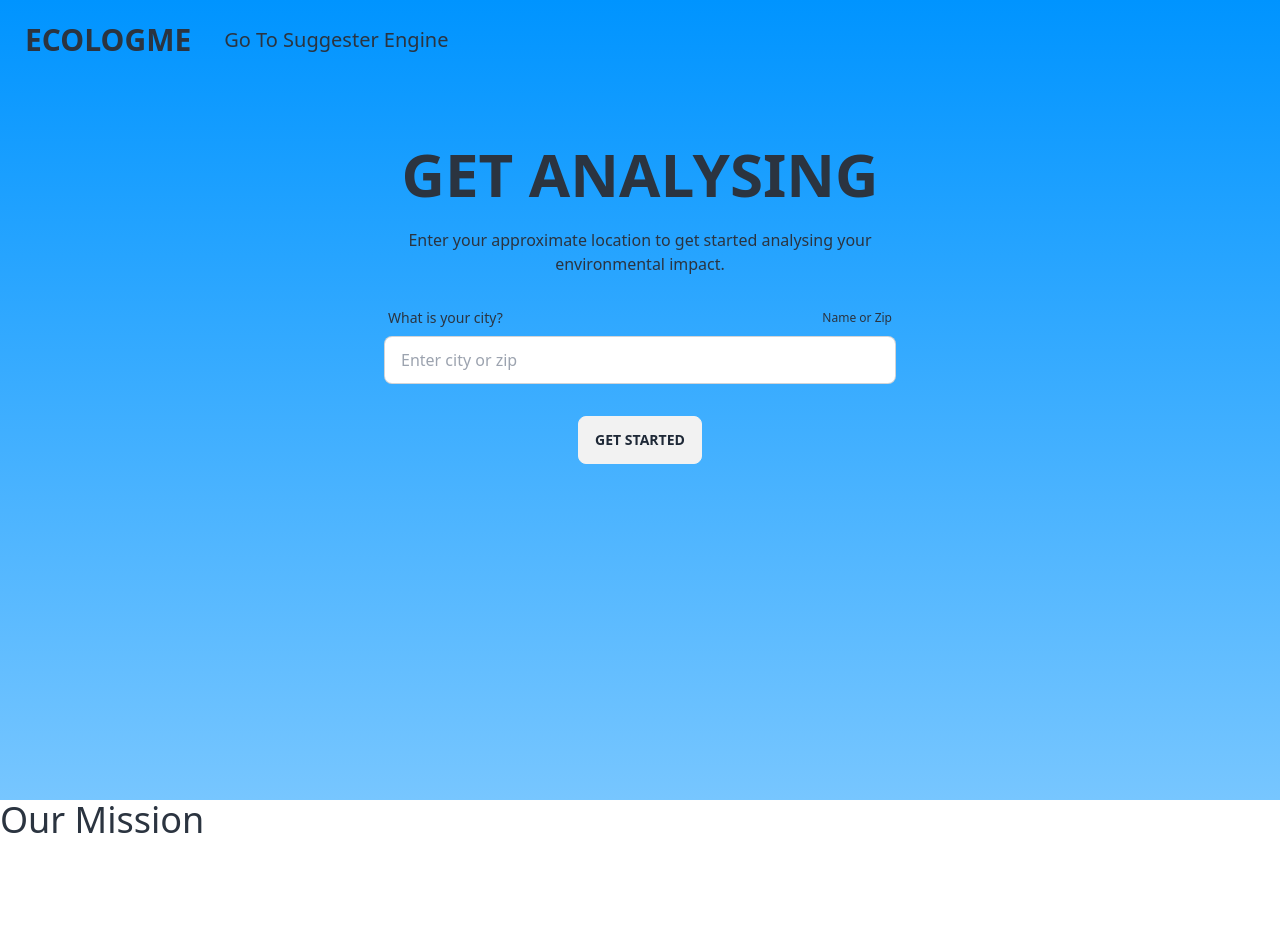
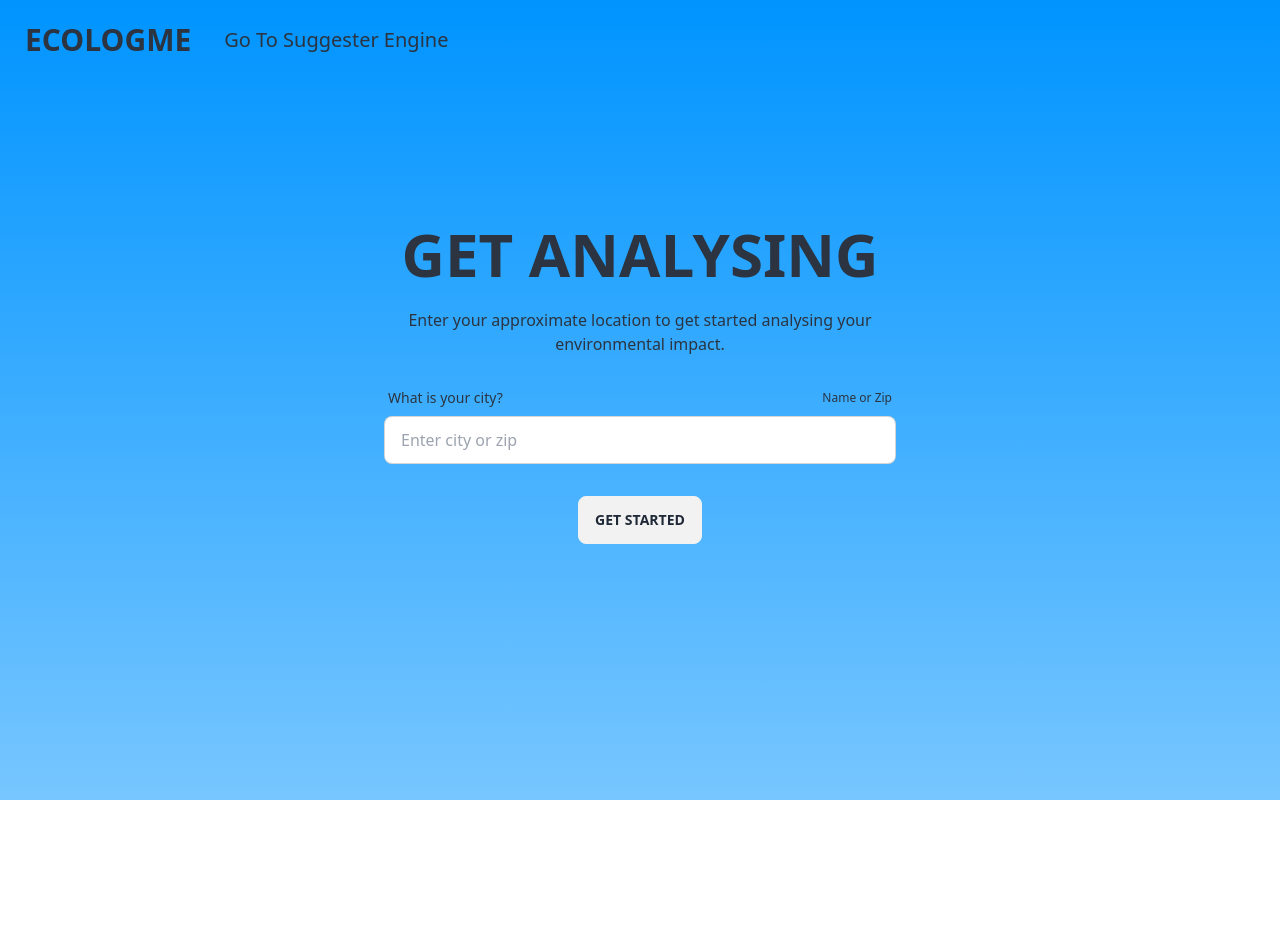
Before and after one commit to mjh316/hackpnwjune, a SvelteKit app: page / in a window 1280 px wide. Shown: the top 925 px of the page. Built offline with nearby package versions, Linux system fonts and the light colour scheme.

Commit message:
Fixed navbar

```diff
--- a/src/components/Navbar.svelte
+++ b/src/components/Navbar.svelte
@@ -8,7 +8,7 @@
 <div
 	class={'navbar fixed text-neutral text-center py-4 px-2' +
 		' ' +
-		($scrollY > 650 ? 'bg-[#77C6FF]' : '') +
+		($scrollY > 650 ? 'bg-[#77C6FF] bg-opacity-100' : '') +
 		' ' +
 		($scrollY > 10 ? 'backdrop-filter bg-opacity-30 backdrop-blur-sm' : '') +
 		' ' +
--- a/src/routes/+page.svelte
+++ b/src/routes/+page.svelte
@@ -23,7 +23,7 @@
 	// $: console.log($scrollY);
 </script>
 
-<div class="bg-inherit flex-1 min-h-screen text-neutral pt-20">
+<div class="bg-inherit flex-1 min-h-screen text-neutral mt-20 pt-20">
 	<div class="locale w-full max-w-lg m-auto py-16">
 		<div class="text-center">
 			<div class="max-w-lg">
@@ -51,8 +51,8 @@
 		</div>
 	</div>
 </div>
-<div class="flex-none text-neutral h-screen -mt-20 pt-20">
-	<h1 class="text-neutral lg:text-4xl md:text-3xl text-2xl">Our Mission</h1>
+<div class="flex-none text-neutral bg-white h-screen -mt-20 pt-20">
+	<h1 class="pl-10 pt-10 text-neutral lg:text-5xl md:text-4xl text-3xl">Our Mission</h1>
 </div>
 <svelte:window bind:scrollY={$scrollY} />
 
```
